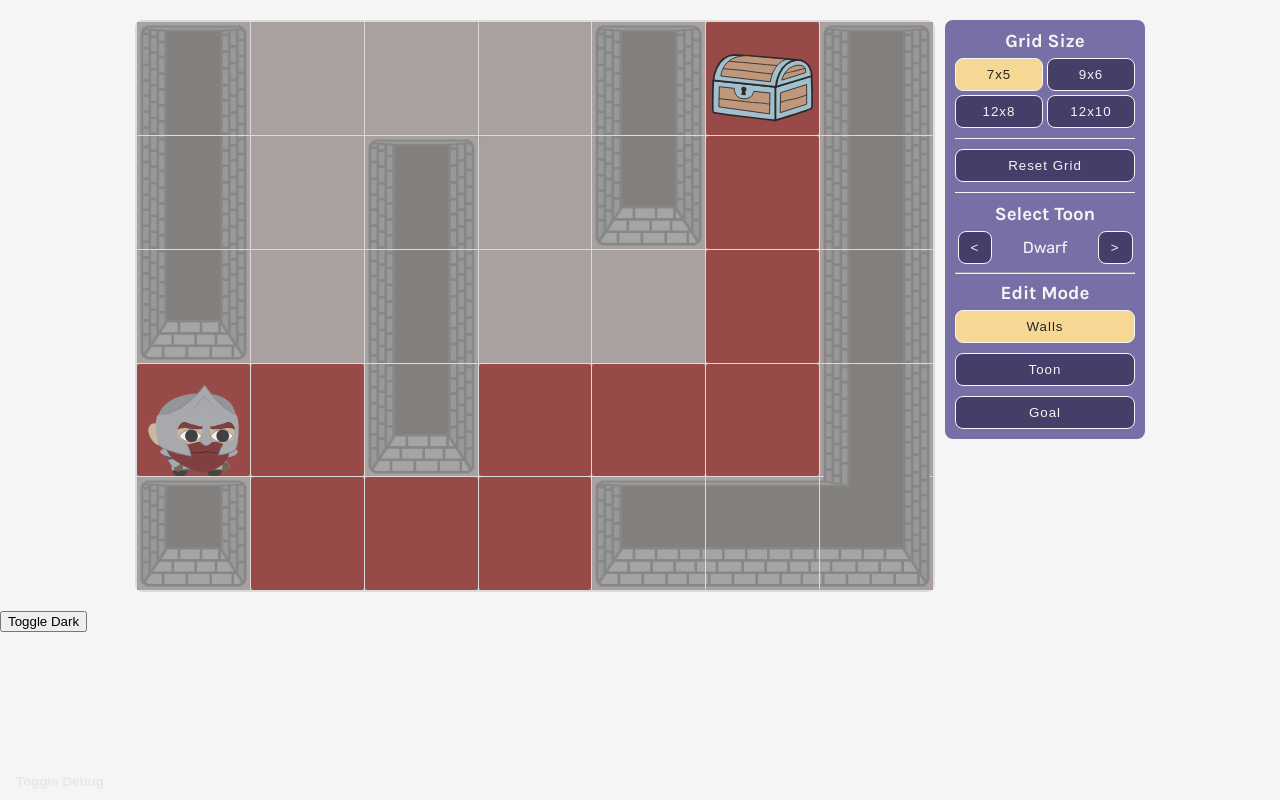
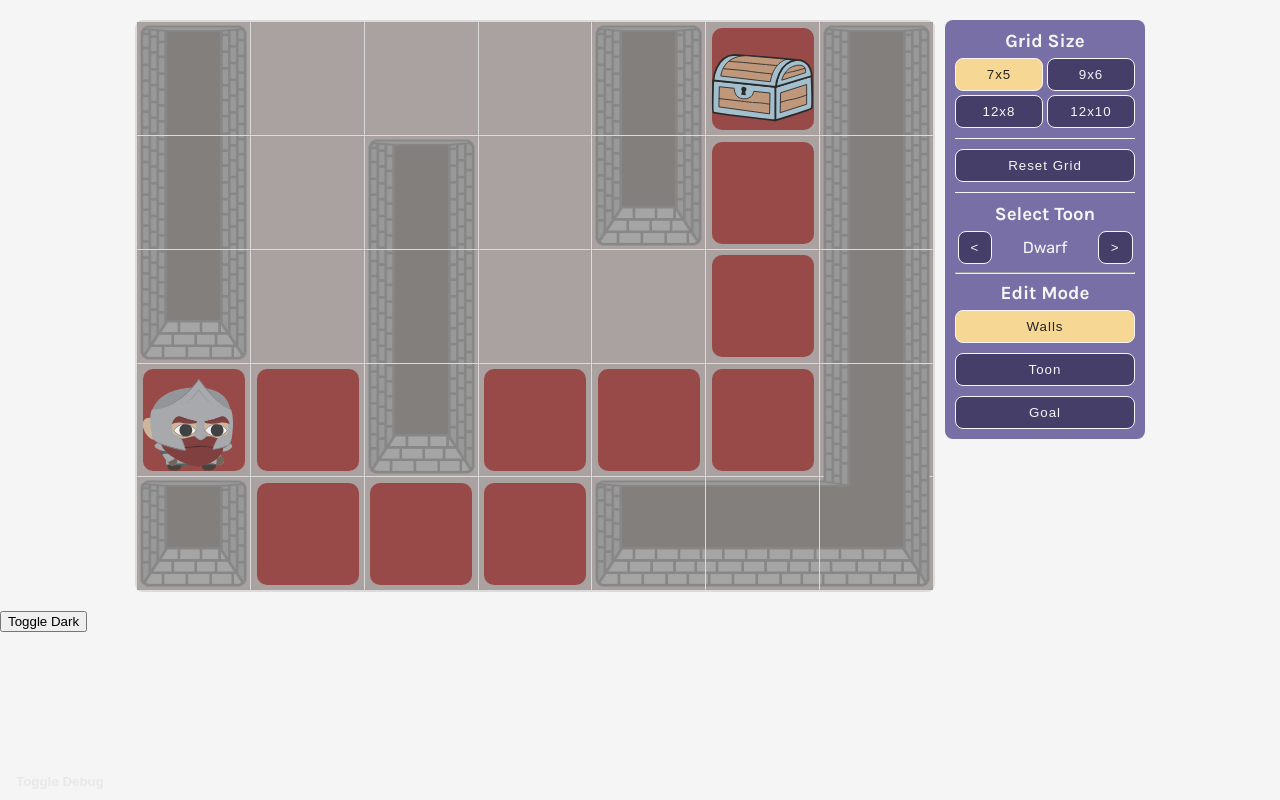
Before and after one commit to mannewdan/dungeon-sim, a React (Vite) app: page / in a window 1280 px wide. Built offline with nearby package versions, Linux system fonts and the light colour scheme.

Commit message:
path juice

```diff
--- a/src/components/Tile.tsx
+++ b/src/components/Tile.tsx
@@ -41,10 +41,11 @@ export function Tile({
   const goalActive = type === 3 ? "active" : "";
   return (
     <div
-      className={`grid__tile ${isPath ? "path" : ""}`}
+      className={`grid__tile`}
       onMouseDown={currentEditIndex === 0 ? toggleWall : setEntity}
       onMouseEnter={paint}
     >
+      <div className={`grid__tile--path ${isPath ? "active" : ""}`}></div>
       <div className="grid__tile--ground"></div>
       <div
         className={`grid__tile--wall ${wallActive}`}
@@ -53,12 +54,14 @@ export function Tile({
           backgroundPositionY: `${savedCoords.posY}%`,
         }}
       ></div>
-      <div
-        className={`grid__tile--toon ${toonActive}`}
-        style={{
-          backgroundImage: `url(src/assets/${currentToon}.svg)`,
-        }}
-      ></div>
+      <div className={`grid__tile--toon-holder ${toonActive}`}>
+        <div
+          className="grid__tile--toon-sprite"
+          style={{
+            backgroundImage: `url(src/assets/${currentToon}.svg)`,
+          }}
+        ></div>
+      </div>
       <div
         className={`grid__tile--goal ${goalActive}`}
         style={{
--- a/src/css/main.css
+++ b/src/css/main.css
@@ -149,9 +149,22 @@ img {
   background-color: var(--background-tile);
   position: relative;
   cursor: pointer;
+  display: flex;
+  justify-content: center;
+  align-items: center;
 }
-.grid__tile.path {
+.grid__tile--path {
+  position: absolute;
+  height: 90%;
+  width: 90%;
+  border-radius: 10px;
   background-color: #ce4141;
+  -webkit-animation: 125ms both shrink;
+          animation: 125ms both shrink;
+}
+.grid__tile--path.active {
+  -webkit-animation: 125ms both pulse;
+          animation: 125ms both pulse;
 }
 .grid__tile--ground {
   position: absolute;
@@ -173,7 +186,7 @@ img {
   -webkit-animation: 125ms both pulse;
           animation: 125ms both pulse;
 }
-.grid__tile--toon, .grid__tile--goal {
+.grid__tile--toon-holder, .grid__tile--goal {
   position: absolute;
   height: 100%;
   width: 100%;
@@ -181,9 +194,16 @@ img {
   -webkit-animation: 125ms both shrink;
           animation: 125ms both shrink;
 }
-.grid__tile--toon.active, .grid__tile--goal.active {
+.grid__tile--toon-holder.active, .grid__tile--goal.active {
   -webkit-animation: 125ms both pulse;
           animation: 125ms both pulse;
+}
+.grid__tile--toon-sprite {
+  position: absolute;
+  height: 100%;
+  width: 100%;
+  background-size: 100%;
+  transform: translateX(-5%) translateY(-5%);
 }
 .grid__tile .debug {
   position: absolute;
--- a/src/sass/layout/_grid.scss
+++ b/src/sass/layout/_grid.scss
@@ -18,9 +18,22 @@
 
     position: relative;
     cursor: pointer;
+    display: flex;
+    justify-content: center;
+    align-items: center;
 
-    &.path {
+    &--path {
+      position: absolute;
+      height: 90%;
+      width: 90%;
+      border-radius: 10px;
       background-color: $tile-path;
+
+      animation: 125ms both shrink;
+
+      &.active {
+        animation: 125ms both pulse;
+      }
     }
     &--ground {
       position: absolute;
@@ -42,7 +55,7 @@
         animation: 125ms both pulse;
       }
     }
-    &--toon,
+    &--toon-holder,
     &--goal {
       position: absolute;
       height: 100%;
@@ -54,6 +67,13 @@
       &.active {
         animation: 125ms both pulse;
       }
+    }
+    &--toon-sprite {
+      position: absolute;
+      height: 100%;
+      width: 100%;
+      background-size: 100%;
+      transform: translateX(-5%) translateY(-5%);
     }
 
     & .debug {
```
Also changed, not shown: 1 other file (tests, documents, lock files or other folders).
